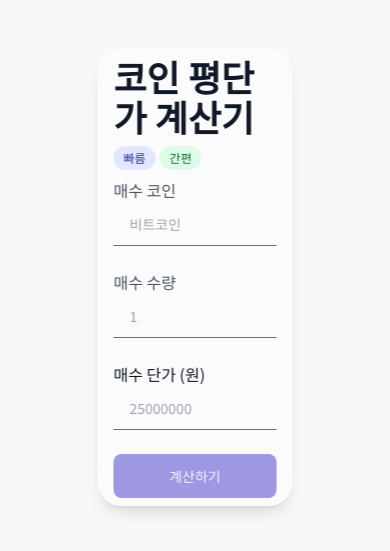
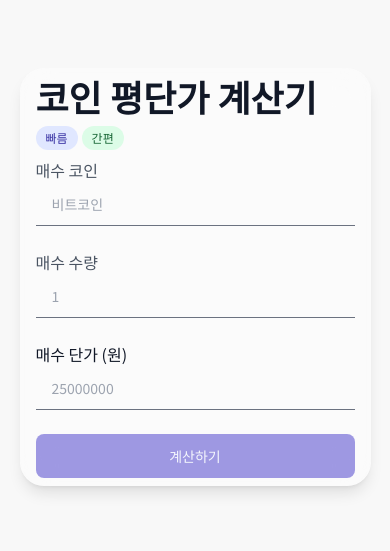
Before and after one commit to JHoo0118/next-coin-calc, a Next.js app: page / in a window 390 px wide. Shown: the part 145-696 px from the top of the page. Built offline with nearby package versions, Linux system fonts and the light colour scheme.

Commit message:
반응형 수정

```diff
--- a/src/app/page.tsx
+++ b/src/app/page.tsx
@@ -80,8 +80,8 @@ export default function Home() {
   };
   return (
     <div className="relative min-h-screen w-full">
-      <div className="absolute left-[50%] top-[50%] -translate-x-[50%] -translate-y-[50%]">
-        <div className="container space-y-3 rounded-3xl bg-white/40 px-4 py-2 shadow-lg backdrop-blur-lg backdrop-filter dark:bg-neutral-900/40 dark:shadow-2xl sm:space-y-5 sm:p-8 md:px-10 xl:py-14 ">
+      <div className="absolute left-[50%] top-[50%] min-w-full -translate-x-[50%] -translate-y-[50%]">
+        <div className="mx-auto w-[90%] space-y-3 rounded-3xl bg-white/40 px-4 py-2 shadow-lg backdrop-blur-lg backdrop-filter dark:bg-neutral-900/40 dark:shadow-2xl sm:space-y-5 sm:p-8 md:px-10 lg:w-[60%] xl:w-[60%]  xl:py-14 ">
           <div>
             <h2 className="inline-block align-middle text-4xl font-semibold">
               코인 평단가 계산기
@@ -160,7 +160,8 @@ export default function Home() {
 
           {!!coinHistory && Object.keys(coinHistory).length > 0 && (
             <>
-              <table className="min-w-full divide-y divide-neutral-200 dark:divide-neutral-800">
+              <div className="overflow-x-auto">
+                <table className="min-w-full divide-y divide-neutral-200 overflow-x-auto dark:divide-neutral-800">
                   <thead className="bg-neutral-50 dark:bg-neutral-800">
                     <tr className="text-left text-xs font-medium uppercase tracking-wider text-neutral-500 dark:text-neutral-300">
                       <th scope="col" className="px-6 py-3">
@@ -214,6 +215,7 @@ export default function Home() {
                     )}
                   </tbody>
                 </table>
+              </div>
               <div className="flex justify-end">
                 <ButtonSecondary onClick={onClickRest} className="rounded-lg">
                   초기화
```
Lines whose indentation alone changed are shown as unchanged.
